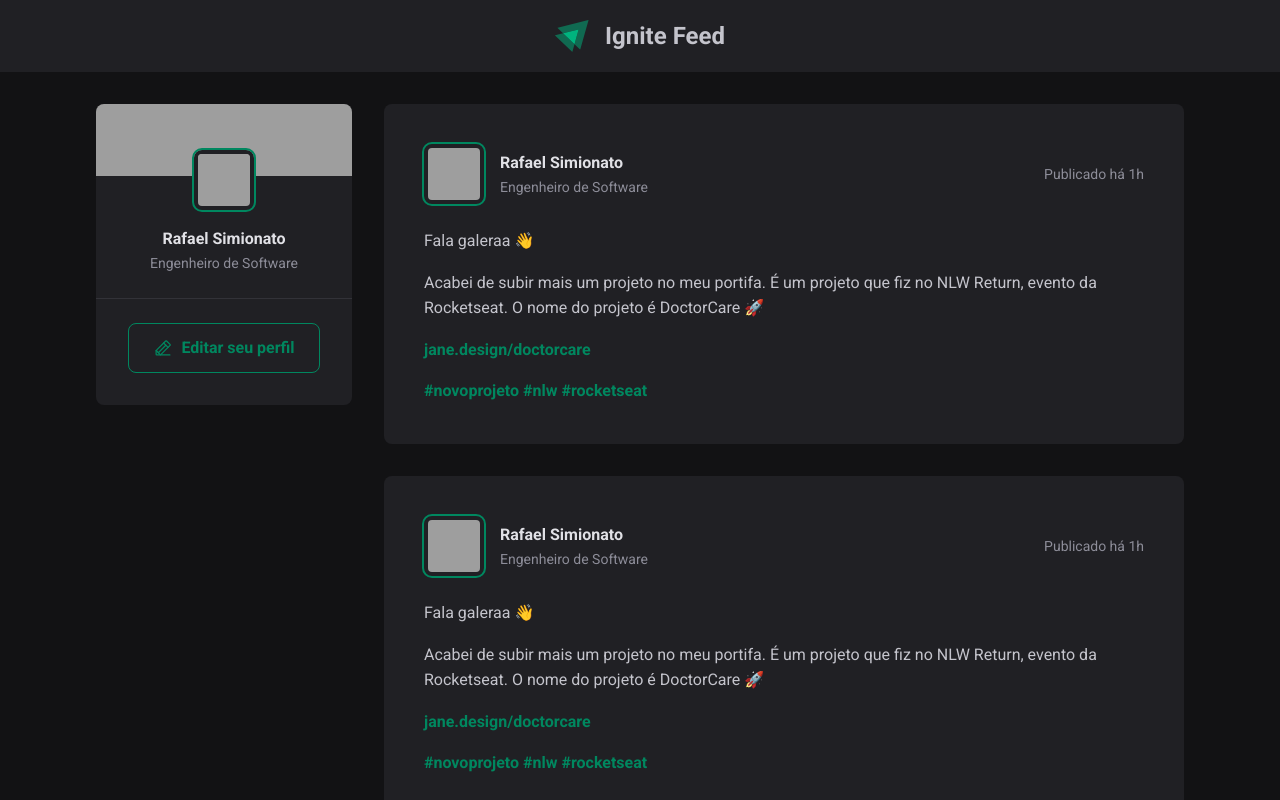
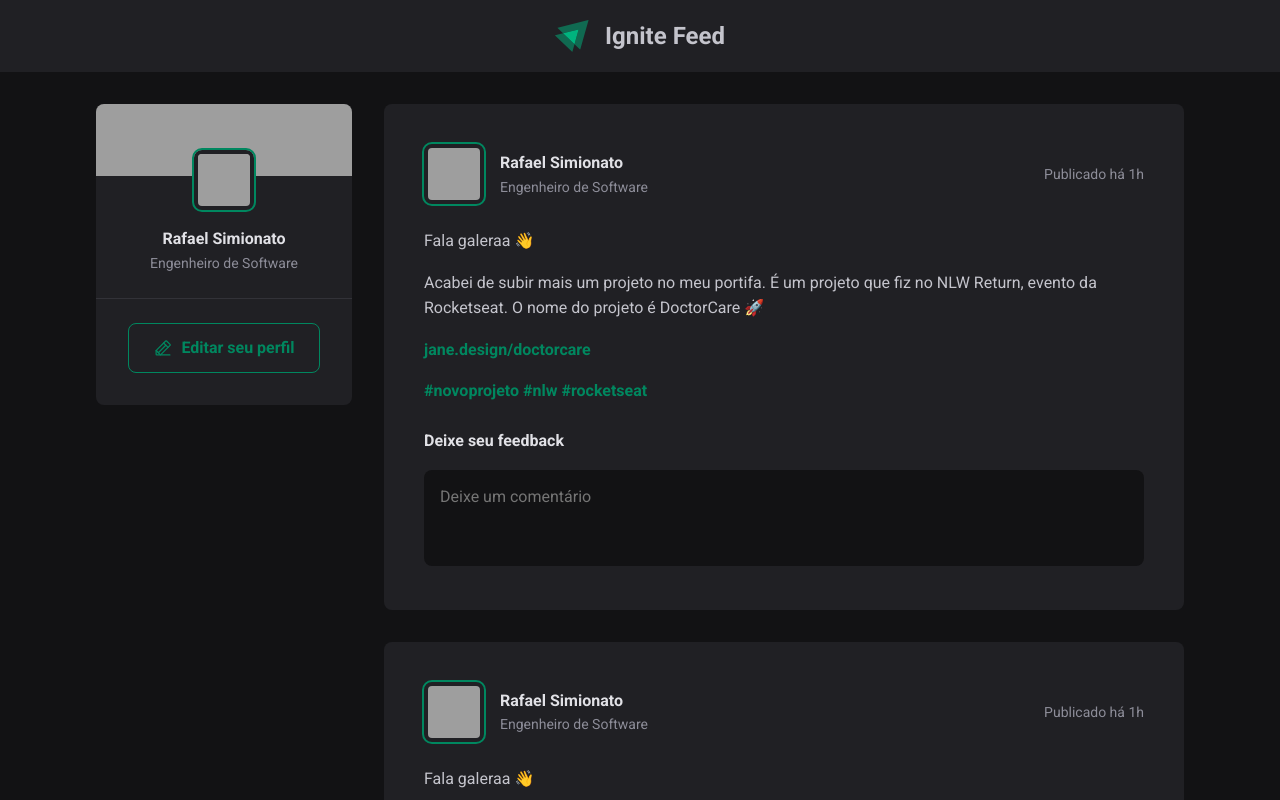
Before and after one commit to rafaasimi/rocketseat-ignite-react2022, a React (Vite) app in the folder projeto_1/01-fundamentos-reactjs/: page / in a window 1280 px wide. Shown: the top 800 px of the page. Built offline with nearby package versions, Linux system fonts and the light colour scheme; grey boxes are pictures that could not be loaded.

Commit message:
Finalização estilização do componente Post

```diff
--- a/projeto_1/01-fundamentos-reactjs/index.html
+++ b/projeto_1/01-fundamentos-reactjs/index.html
@@ -8,7 +8,7 @@
 
     <link rel="icon" type="image/svg+xml" href="/vite.svg" />
     <meta name="viewport" content="width=device-width, initial-scale=1.0" />
-    <title>Vite + React</title>
+    <title>Ignite Feed</title>
 
     <link href="https://fonts.googleapis.com/css2?family=Roboto:wght@400;700&display=swap" rel="stylesheet" />
   </head>
--- a/projeto_1/01-fundamentos-reactjs/src/components/Post.jsx
+++ b/projeto_1/01-fundamentos-reactjs/src/components/Post.jsx
@@ -29,6 +29,15 @@
               <a href="">#rocketseat</a>
                 </p>
             </div>
+
+            <form className={styles.commentForm}>
+                <strong>Deixe seu feedback</strong>
+                <textarea placeholder='Deixe um comentário'/>
+
+                <footer>
+                    <button type="submit">Publicar</button>
+                </footer>
+            </form>
         </article>
     )
 }
--- a/projeto_1/01-fundamentos-reactjs/src/components/Post.module.css
+++ b/projeto_1/01-fundamentos-reactjs/src/components/Post.module.css
@@ -65,3 +65,54 @@
   color: var(--gray-400);
   line-height: 1.6;
 }
+
+.commentForm {
+  width: 100%;
+  margin-top: 1.5rem;
+  padding-top: 1.5rem;
+  margin-top: 1px solid var(--gray-600);
+}
+
+.commentForm > strong {
+  line-height: 1.6;
+  color: var(--gray-100);
+}
+
+.commentForm textarea {
+  width: 100%;
+  background: var(--gray-900);
+  border: 0;
+  resize: none;
+  height: 6rem;
+  padding: 1rem;
+  border-radius: 8px;
+  color: var(--gray-100);
+  line-height: 1.4;
+  margin-top: 1rem;
+}
+
+.commentForm footer {
+  visibility: hidden;
+  max-height: 0;
+}
+
+.commentForm:focus-within footer {
+  visibility: visible;
+  max-height: none;
+}
+
+.commentForm button[type="submit"] {
+  padding: 1rem 1.5rem;
+  margin-top: 1rem;
+  border-radius: 8px;
+  border: 0;
+  background: var(--green-500);
+  color: var(--white);
+  font-weight: bold;
+  cursor: pointer;
+  transition: all 0.1s;
+}
+
+.commentForm button[type="submit"]:hover {
+  background: var(--green-300);
+}
--- a/projeto_1/01-fundamentos-reactjs/src/global.css
+++ b/projeto_1/01-fundamentos-reactjs/src/global.css
@@ -10,6 +10,11 @@
 
     --green-300: #00B37E;
     --green-500: #00875F;
+}
+
+:focus {
+    outline: transparent;
+    box-shadow: 0 0 0 2px var(--green-500);
 }
 
 * {
```
